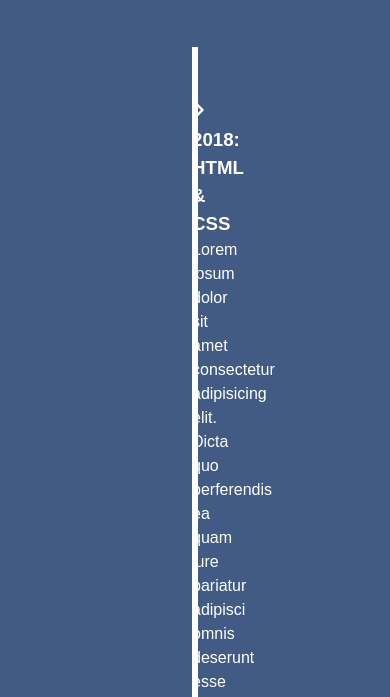
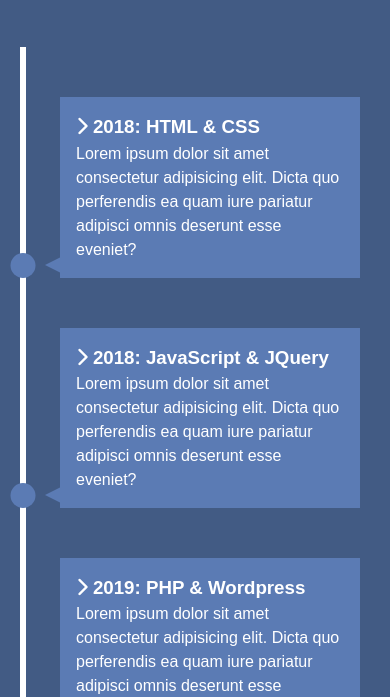
Before and after one commit to alphageekdom/websites, a plain HTML site: page knowledge-resume/index.html in a window 390 px wide. Shown: the part 141-838 px from the top of the page. Drawn offline with Linux system fonts and the light colour scheme.

Commit message:
responsive design and js

```diff
--- a/knowledge-resume/index.html
+++ b/knowledge-resume/index.html
@@ -98,6 +98,8 @@
                 </li>
             </ul>
         </section>
+
+        <script src="main.js"></script>
     </body>
 
 </html>
--- /dev/null
+++ b/knowledge-resume/main.js
@@ -0,0 +1,24 @@
+const items = document.querySelectorAll('#timeline li');
+
+const isInViewport = el => {
+  const rect = el.getBoundingClientRect();
+  return (
+    rect.top >= 0 &&
+    rect.left >= 0 &&
+    rect.bottom <=
+      (window.innerHeight || document.documentElement.clientHeight) &&
+    rect.right <= (window.innerWidth || document.documentElement.clientWidth)
+  );
+};
+
+const run = () =>
+  items.forEach(item => {
+    if (isInViewport(item)) {
+      item.classList.add('show');
+    }
+  });
+
+// Events
+window.addEventListener('load', run);
+window.addEventListener('resize', run);
+window.addEventListener('scroll', run);
--- a/knowledge-resume/style.css
+++ b/knowledge-resume/style.css
@@ -42,3 +42,106 @@
   padding-top: 50px;
   background: #fff;
 }
+
+/* Boxes */
+#timeline ul li div {
+  position: relative;
+  bottom: 0;
+  width: 400px;
+  padding: 1rem;
+  background: var(--secondary-color);
+  transition: all 0.5s ease-in-out;
+  /* visibility: hidden;
+  opacity: 0; */
+}
+
+/* Right Side */
+#timeline ul li:nth-child(odd) div {
+  left: 40px;
+  transform: translate(200px, 0);
+}
+
+/* Left Side */
+#timeline ul li:nth-child(even) div {
+  left: -434px;
+  transform: translate(-200px, 0);
+}
+
+/* Dots */
+#timeline ul li:after {
+  content: '';
+  position: absolute;
+  left: 50%;
+  bottom: 0;
+  width: 25px;
+  height: 25px;
+  background: inherit;
+  transform: translateX(-50%);
+  border-radius: 50%;
+  transition: background 0.5s ease-in-out;
+}
+
+/* Arrows Base */
+#timeline div:before {
+  content: '';
+  position: absolute;
+  bottom: 5px;
+  width: 0;
+  height: 0;
+  border-style: solid;
+}
+
+/* Right Side Arrows */
+#timeline ul li:nth-child(odd) div:before {
+  left: -15px;
+  border-width: 8px 16px 8px 0;
+  border-color: transparent var(--secondary-color) transparent transparent;
+}
+
+/* Left Side Arrows */
+#timeline ul li:nth-child(even) div:before {
+  right: -15px;
+  border-width: 8px 0 8px 16px;
+  border-color: transparent transparent transparent var(--secondary-color);
+}
+
+/* Show Boxes */
+#timeline ul li.show div {
+  transform: none;
+  visibility: visible;
+  opacity: 1;
+}
+
+#timeline ul li.show:after {
+  background: var(--secondary-color);
+}
+
+@media (max-width: 900px) {
+  #timeline ul li div {
+    width: 250px;
+  }
+
+  #timeline ul li:nth-child(even) div {
+    left: -284px;
+  }
+}
+
+@media (max-width: 600px) {
+  #timeline ul li {
+    margin-left: 20px;
+  }
+
+  #timeline ul li div {
+    width: calc(100vw - 90px);
+  }
+
+  #timeline ul li:nth-child(even) div {
+    left: 40px;
+  }
+
+  #timeline ul li:nth-child(even) div:before {
+    left: -15px;
+    border-width: 8px 16px 8px 0;
+    border-color: transparent var(--secondary-color) transparent transparent;
+  }
+}
```
